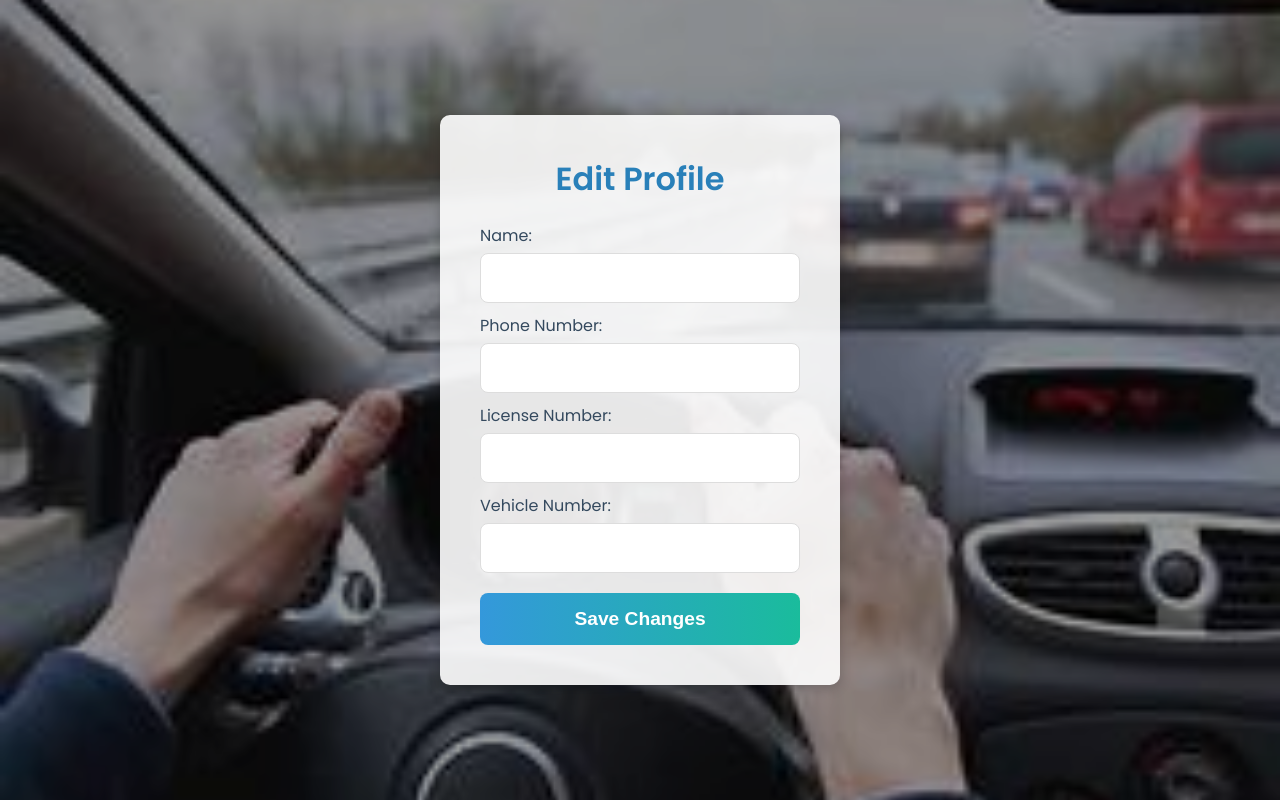
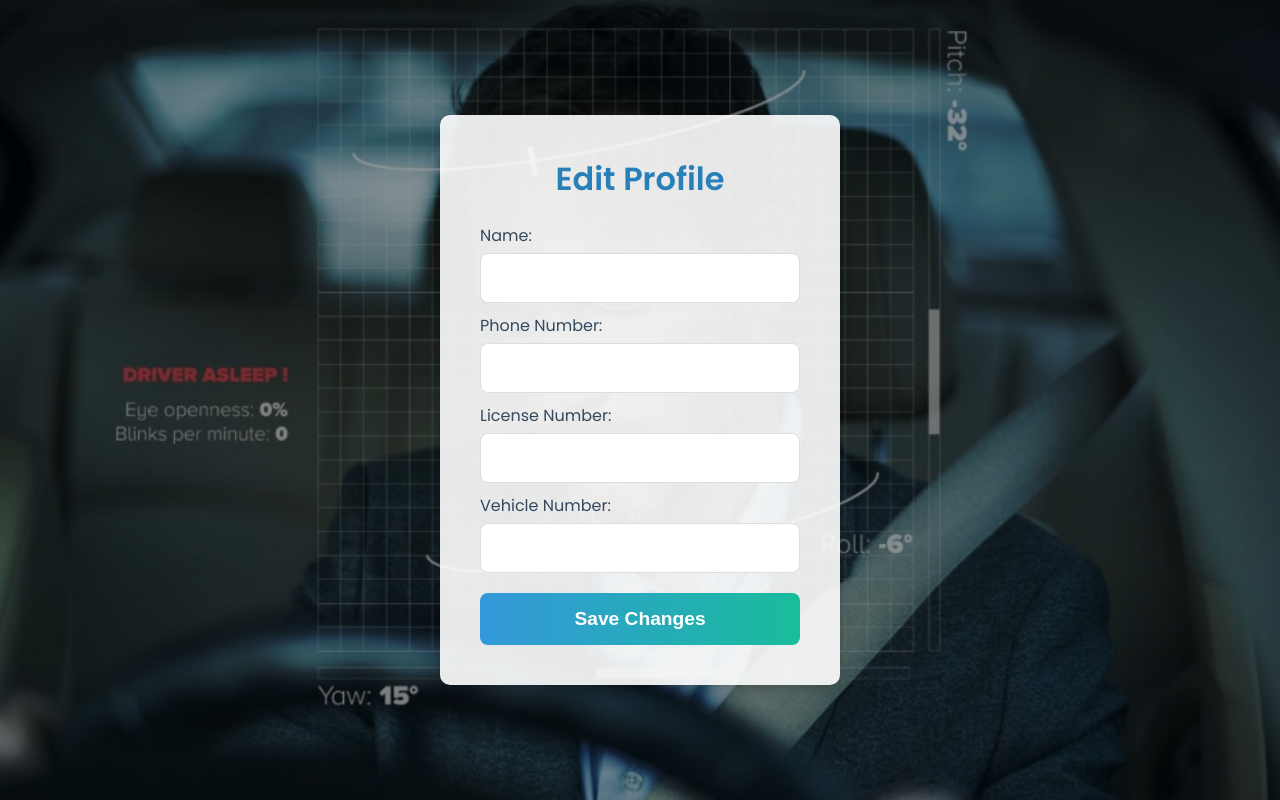
Before and after one commit to MahammadNikhath/newdrowsi, a Flask app: page /edit_profile in a window 1280 px wide. Run offline with Flask 2, Linux system fonts and the light colour scheme; the visitor is signed in with stand-in values (Sample User, id 1); data that the repository does not hold is empty.

Commit message:
changes made

```diff
--- a/templates/edit_profile.html
+++ b/templates/edit_profile.html
@@ -14,7 +14,7 @@
 
         body {
             font-family: 'Poppins', sans-serif;
-            background-image: url("{{ url_for('static', filename='edit.jpeg') }}");
+            background-image: url("{{ url_for('static', filename='pht4.jpg') }}");
             background-size: cover;
             background-position: center;
             height: 100vh;
```
